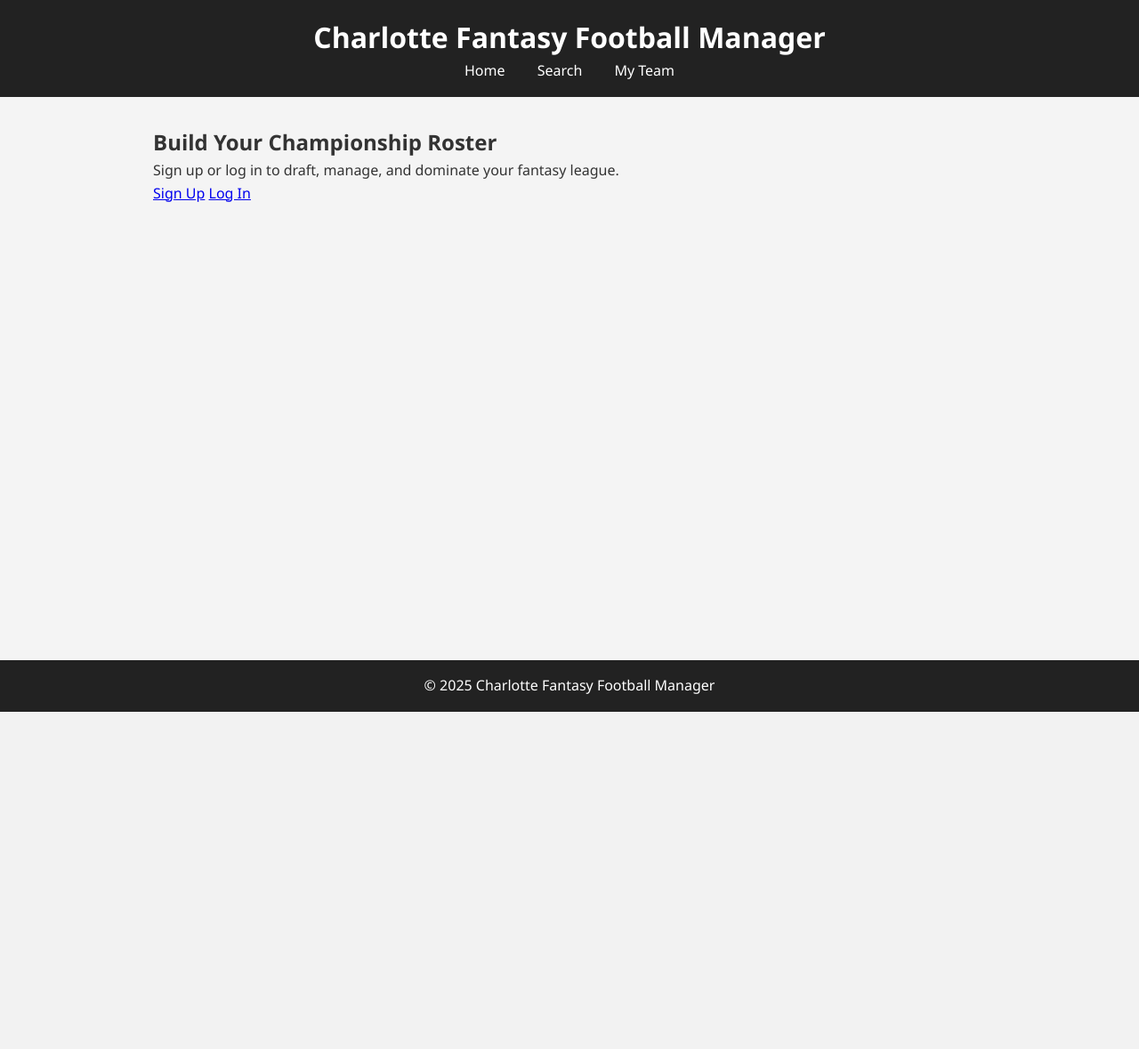
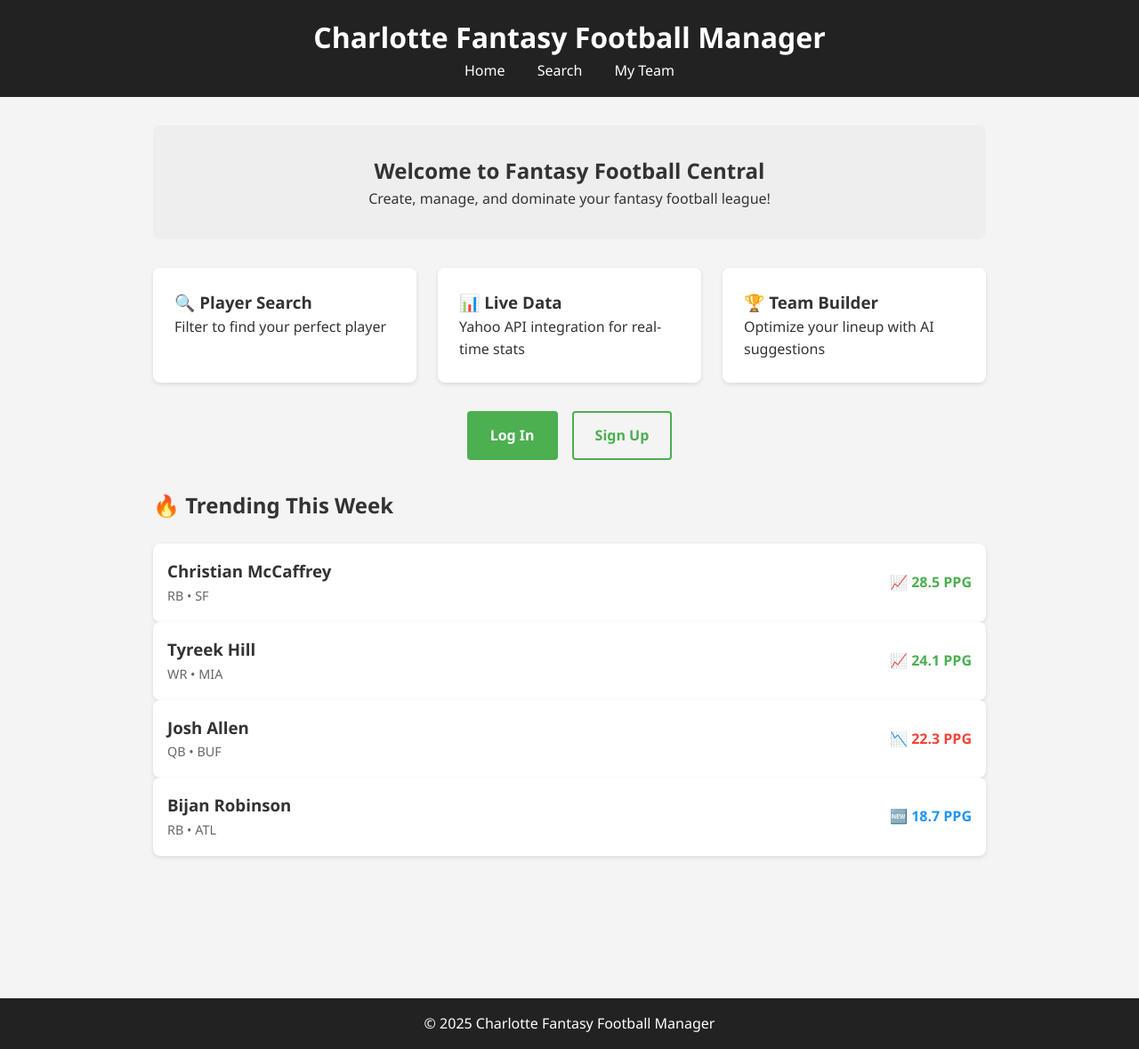
Before and after one commit to TonyChamberlain/ITSC-4155-FantasyFootball, a Flask app: page / in a window 1280 px wide. Shown: the whole page at 89% size. Before the commit the page ends 800 px from the top, so only its background shows below. Run offline with Flask 3, Linux system fonts and the light colour scheme.

Commit message:
implementing joes home page changes into jinja template

```diff
--- a/fantasy_project/templates/index.html
+++ b/fantasy_project/templates/index.html
@@ -4,8 +4,8 @@
   <meta charset="UTF-8" />
   <meta name="viewport" content="width=device-width, initial-scale=1.0"/>
   <title>Charlotte Fantasy Football Manager</title>
-  <!-- still served from /styles.css -->
   <link rel="stylesheet" href="{{ url_for('static', filename='styles.css') }}" />
+  <script defer src="{{ url_for('static', filename='home.js') }}"></script>
 </head>
 <body>
   <header>
@@ -17,27 +17,46 @@
     </nav>
   </header>
 
-  <main class="hero">
-    <h2>Build Your Championship Roster</h2>
-    <p>Sign up or log in to draft, manage, and dominate your fantasy league.</p>
+  <main>
+    <section class="head">
+      <h2>Welcome to Fantasy Football Central</h2>
+      <p>Create, manage, and dominate your fantasy football league!</p>
+    </section>
 
-    {% if not user %}
-      <div class="cta-buttons">
-        <a href="/signup.html" class="btn btn-primary">Sign Up</a>
-        <a href="/login.html" class="btn btn-secondary">Log In</a>
+    <section class="features">
+      <div class="feature-card">
+        <h3>🔍 Player Search</h3>
+        <p>Filter to find your perfect player</p>
       </div>
-    {% else %}
-      <div class="cta-buttons">
-        <form action="/logout" method="get">
-          <button type="submit" class="btn btn-secondary">Sign Out</button>
+      <div class="feature-card">
+        <h3>📊 Live Data</h3>
+        <p>Yahoo API integration for real-time stats</p>
+      </div>
+      <div class="feature-card">
+        <h3>🏆 Team Builder</h3>
+        <p>Optimize your lineup with AI suggestions</p>
+      </div>
+    </section>
+
+    <div class="cta-buttons">
+      {% if not user %}
+        <a href="/login.html"  class="cta-primary">Log In</a>
+        <a href="/signup.html" class="cta-secondary">Sign Up</a>
+      {% else %}
+        <form action="/logout" method="get" style="display:inline-block;">
+          <button type="submit" class="cta-primary">Sign Out</button>
         </form>
-      </div>
-    {% endif %}
+      {% endif %}
+    </div>
 
+    <section class="trending">
+      <h2>🔥 Trending This Week</h2>
+      <div id="trending-players" class="trending-players-container"></div>
+    </section>
   </main>
 
-<footer>
+  <footer>
     &copy; 2025 Charlotte Fantasy Football Manager
-</footer>
+  </footer>
 </body>
 </html>
--- /dev/null
+++ b/frontEnd/home.js
@@ -0,0 +1,27 @@
+document.addEventListener('DOMContentLoaded', function() {
+    const trendingPlayers = [
+        { name: "Christian McCaffrey", pos: "RB", team: "SF", points: 28.5, trend: "up" },
+        { name: "Tyreek Hill", pos: "WR", team: "MIA", points: 24.1, trend: "up" },
+        { name: "Josh Allen", pos: "QB", team: "BUF", points: 22.3, trend: "down" },
+        { name: "Bijan Robinson", pos: "RB", team: "ATL", points: 18.7, trend: "new" }
+    ];
+
+    const container = document.getElementById('trending-players');
+
+    trendingPlayers.forEach(player => {
+        const trendIcon = player.trend === 'up' ? '📈' :
+                         player.trend === 'down' ? '📉' : '🆕';
+
+        container.innerHTML += `
+            <div class="trending-player">
+                <div class="player-info">
+                    <h3>${player.name}</h3>
+                    <span class="player-meta">${player.pos} • ${player.team}</span>
+                </div>
+                <div class="player-points ${player.trend}">
+                    ${trendIcon} ${player.points} PPG
+                </div>
+            </div>
+        `;
+    });
+});
--- a/frontEnd/styles.css
+++ b/frontEnd/styles.css
@@ -9,6 +9,7 @@ body {
     background: #f4f4f4;
     color: #333;
     line-height: 1.6;
+    min-height: 100vh;
 }
 
 header {
@@ -32,7 +33,119 @@ main {
     padding: 2em;
     max-width: 1000px;
     margin: auto;
+    padding-bottom: 4rem;
 }
+
+.head {
+    text-align: center;
+    padding: 2em;
+    background-color: #eee;
+    border-radius: 8px;
+}
+
+.features {
+    display: grid;
+    grid-template-columns: repeat(auto-fit, minmax(250px, 1fr));
+    gap: 1.5rem;
+    margin: 2rem 0;
+}
+.feature-card {
+    background: white;
+    padding: 1.5rem;
+    border-radius: 8px;
+    box-shadow: 0 2px 5px rgba(0,0,0,0.1);
+}
+
+.cta-buttons {
+    display: flex;
+    gap: 1rem;
+    justify-content: center;
+    margin: 2rem 0;
+}
+
+.cta-primary {
+    background: #4CAF50;
+    color: white;
+    padding: 0.8rem 1.5rem;
+    border-radius: 4px;
+    text-decoration: none;
+    transition: all 0.3s ease;
+    font-weight: bold;
+    border: 2px solid transparent;
+}
+.cta-primary:hover {
+    background: #3e8e41;
+    transform: translateY(-2px);
+    box-shadow: 0 4px 8px rgba(0,0,0,0.1);
+}
+
+.cta-secondary {
+    border: 2px solid #4CAF50;
+    color: #4CAF50;
+    padding: 0.8rem 1.5rem;
+    border-radius: 4px;
+    text-decoration: none;
+    transition: all 0.3s ease;
+    font-weight: bold;
+}
+.cta-secondary:hover {
+    background: #4CAF50;
+    color: white;
+    transform: translateY(-2px);
+    box-shadow: 0 4px 8px rgba(0,0,0,0.1);
+}
+
+.cta-primary:active,
+.cta-secondary:active {
+    transform: translateY(1px);
+    box-shadow: none;
+}
+
+.trending {
+    margin-bottom: 3rem;
+}
+
+.trending h2 {
+    margin-bottom: 1.5rem;
+}
+
+.trending-players-container {
+    margin-top: 1rem;
+}
+
+.trending-players {
+    display: grid;
+    grid-template-columns: repeat(auto-fill, minmax(250px, 1fr));
+    gap: 1rem;
+}
+
+.trending-player {
+    background: white;
+    border-radius: 8px;
+    padding: 1rem;
+    box-shadow: 0 2px 5px rgba(0,0,0,0.1);
+    display: flex;
+    justify-content: space-between;
+    align-items: center;
+}
+
+.player-info {
+    flex: 1;
+}
+
+.player-meta {
+    color: #666;
+    font-size: 0.9rem;
+}
+
+.player-points {
+    font-weight: bold;
+    margin-left: 1rem;
+}
+
+.player-points.up { color: #4CAF50; }
+.player-points.down { color: #f44336; }
+.player-points.new { color: #2196F3; }
 
 .temp {
     text-align: center;
@@ -87,9 +200,10 @@ footer {
     padding: 1em;
     background: #222;
     color: white;
-    position: fixed;
+    position: static;
     bottom: 0;
     width: 100%;
+    margin-top: 3rem;
 }
 
 .auth-form {
```
